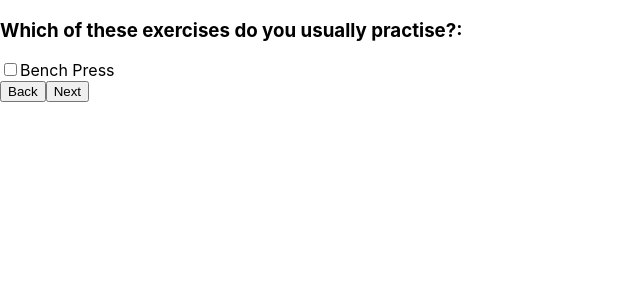
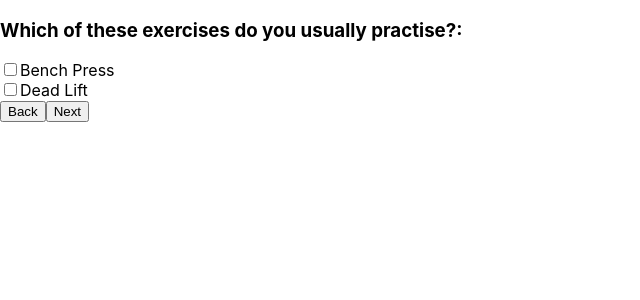
Before and after one commit to Alazib/gymWorkout, a React (Create React App) app: page /exercises in a window 1280 px wide. Shown: the top 300 px of the page, without its empty margins (0-640 px from the left). Built offline with nearby package versions, Linux system fonts and the light colour scheme; the HTML template or start-up script is replaced by a standard one.

Commit message:
8th-iteration: Dead lift added

```diff
--- a/src/components/Summary.js
+++ b/src/components/Summary.js
@@ -10,7 +10,7 @@ function Summary() {
 
   const { name, email, height, weight, age, gender } = user.state.userData
 
-  const [exercise_1] = user.state.userExercises
+  const listOfExercises = user.state.userExercises
 
   function goBack() {
     navigate("/exercises")
@@ -39,7 +39,13 @@ function Summary() {
       <div>
         <h3>Exercises</h3>
         <ul aria-label="user-exercises list">
-          <li aria-label="user-exercises first">{exercise_1}: </li>
+          {listOfExercises.map((exercise, position) => {
+            return (
+              <li key={position} aria-label={`user-exercise ${position + 1}: `}>
+                {exercise}
+              </li>
+            )
+          })}
         </ul>
       </div>
 
--- a/src/components/UserExercises.js
+++ b/src/components/UserExercises.js
@@ -27,14 +27,17 @@ function UserExercises() {
 
   function onChange(e) {
     const exerciseChecked = e.target.checked
-    const exercisesTitle = e.target.title
+    const exercise = e.target.value
+    const exercisesIsInTheList = userExercises.includes(e.target.value)
 
-    if (!userExercises.includes(exercisesTitle)) {
-      exerciseChecked
-        ? setUserExercises([...userExercises, exercisesTitle])
-        : setUserExercises(
-            userExercises.filter((exercise) => {
-              return exercise !== exercisesTitle
+    if (exerciseChecked && !exercisesIsInTheList) {
+      setUserExercises([...userExercises, exercise])
+    }
+
+    if (!exerciseChecked && exercisesIsInTheList) {
+      setUserExercises(
+        userExercises.filter((filterExercise) => {
+          return filterExercise !== exercise
         })
       )
     }
@@ -47,15 +50,28 @@ function UserExercises() {
         <h3>Which of these exercises do you usually practise?: </h3>
       </div>
       <form className="user-exercises-form">
+        <div className="bench-press">
           <Input
             htmlFor="bench press"
             title="Bench Press"
             id="bench press"
             name="bench_press"
             type="checkbox"
-          value="bench press"
+            value="Bench Press"
             onChange={onChange}
           ></Input>
+        </div>
+        <div className="dead lift">
+          <Input
+            htmlFor="dead lift"
+            title="Dead Lift"
+            id="dead lift"
+            name="dead_lift"
+            type="checkbox"
+            value="Dead Lift"
+            onChange={onChange}
+          ></Input>
+        </div>
       </form>
       <button onClick={goBack}>Back</button>
       <button onClick={goNext}>Next</button>
--- a/src/context/User/UserState.js
+++ b/src/context/User/UserState.js
@@ -7,7 +7,11 @@ function UserState({ children }) {
 
   const [userExercises, setUserExercises] = useState([])
 
-  const userGlobalState = { userData: {}, userExercises: [] }
+  const userGlobalState = {
+    userData: {},
+    userExercises: [],
+    weightExercises: {},
+  }
 
   const [state, dispatch] = useReducer(UserReducer, userGlobalState)
 
```
Also changed, not shown: 1 other file (tests, documents, lock files or other folders). Lines whose indentation alone changed are shown as unchanged.
